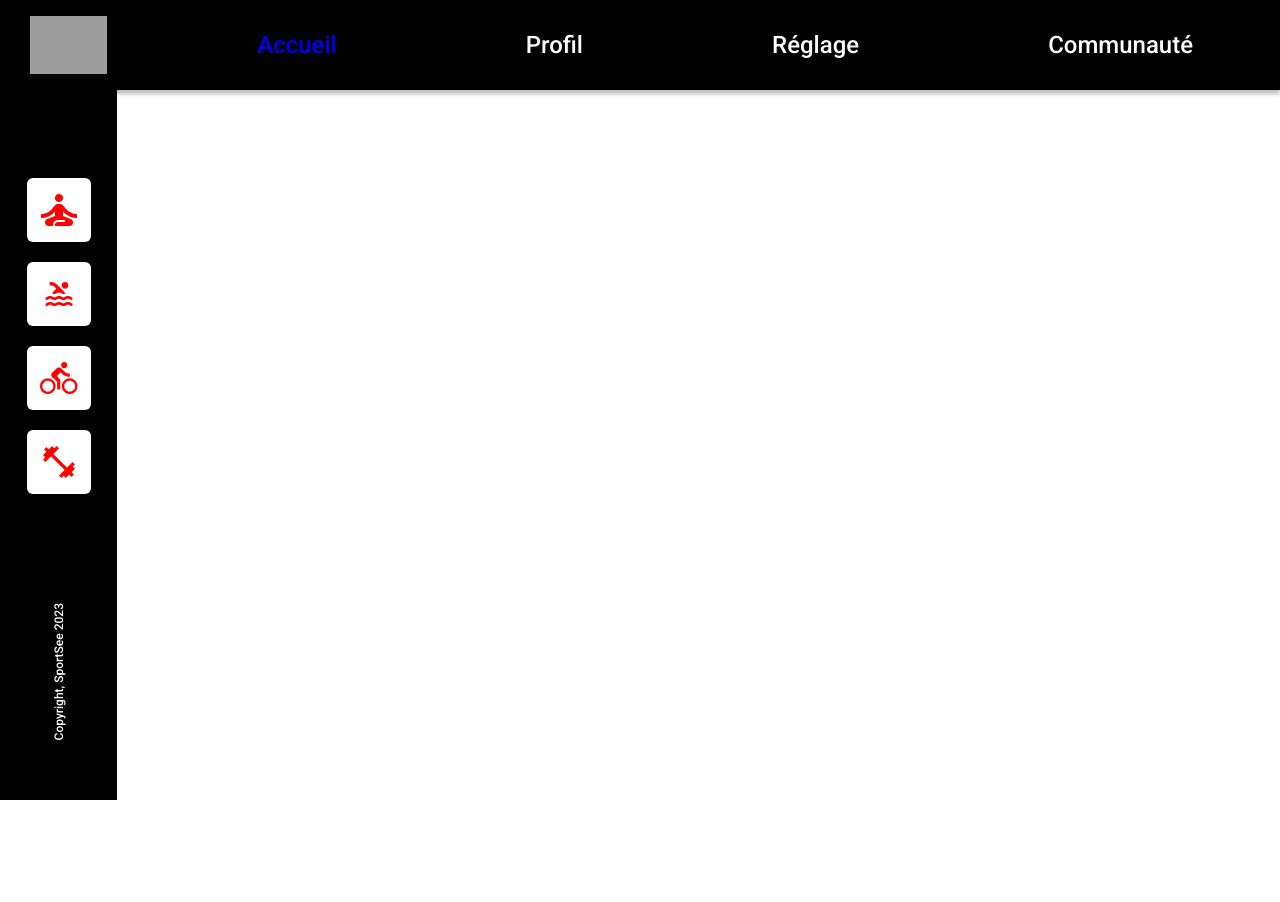
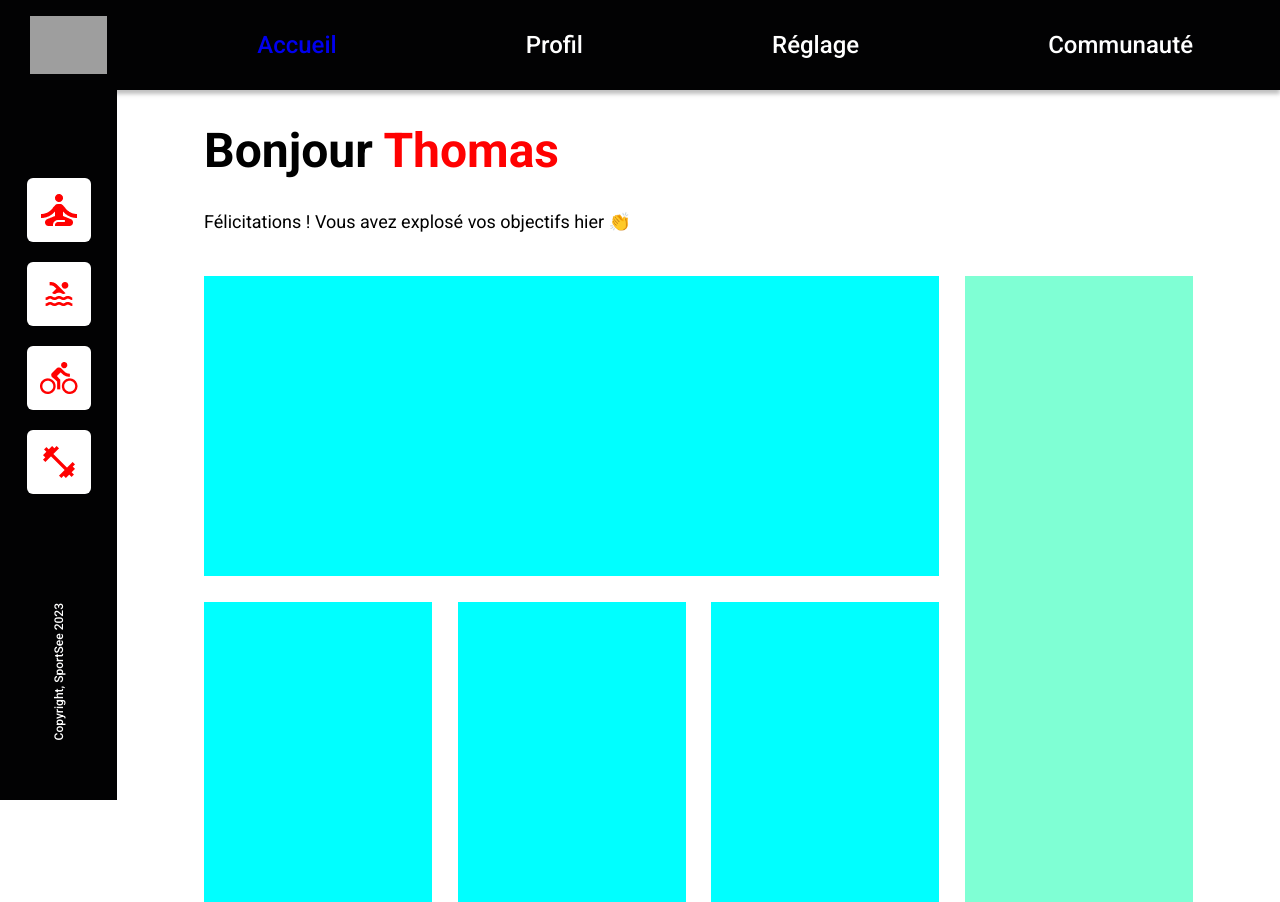
Before and after one commit to gsebdev/SportSee-App, a React (Create React App) app: page / in a window 1280 px wide. Before the commit the page ends 800 px from the top, so only its background shows below. Built offline with nearby package versions, Linux system fonts and the light colour scheme; grey boxes are pictures that could not be loaded.

Commit message:
addded: dashboard component and grid layout

```diff
--- a/src/App.jsx
+++ b/src/App.jsx
@@ -1,7 +1,7 @@
 import './scss/app.scss'
 import { createBrowserRouter, RouterProvider } from "react-router-dom"
 import Main from './components/Main'
-import Home from './components/Home'
+import Dashboard from './components/Dashboard'
 
 const router = createBrowserRouter([
   {
@@ -10,7 +10,7 @@ const router = createBrowserRouter([
     children: [
       {
         index: true,
-        element: <Home />
+        element: <Dashboard />
       }
     ]
   },
--- /dev/null
+++ b/src/components/Dashboard.jsx
@@ -0,0 +1,15 @@
+export default function Home(){
+    return (
+        <div className="dashboard">
+            <div className="title">
+                <h1>Bonjour <span className="title__name">Thomas</span></h1>
+                <p className="title__text">Félicitations ! Vous avez explosé vos objectifs hier 👏</p>
+            </div>
+            <div className="daily-activity"></div>
+            <div className="sessions-duration"></div>
+            <div className="performance"></div>
+            <div className="score"></div>
+            <div className="key-datas"></div>
+        </div>
+    )
+}
--- a/src/components/Home.jsx
+++ /dev/null
@@ -1,5 +0,0 @@
-export default function Home(){
-    return (
-        'home'
-    )
-}
--- a/src/scss/app.scss
+++ b/src/scss/app.scss
@@ -1,4 +1,5 @@
 @import url('https://fonts.googleapis.com/css2?family=Roboto:wght@400;500;700&display=swap');
 @import './utils/variables';
 @import './components/main';
+@import './components/dashboard';
 @import './components/square-icon';
--- /dev/null
+++ b/src/scss/components/_dashboard.scss
@@ -0,0 +1,46 @@
+.dashboard {
+    display: grid;
+    grid-template:  "title title title title" auto
+                    "graph1 graph1 graph1 side" auto
+                    "graph2 graph3 graph4 side" auto / 1fr 1fr 1fr 1fr;
+    gap: 2vw;
+    .title {
+        grid-area: title;
+        &__name{
+            color: $primary-color;
+        }
+        &__text{
+            font-weight: 400;
+        }
+    }
+    .daily-activity {
+        grid-area: graph1;
+        background-color: aqua;
+        height: 300px;
+        width: 100%;
+    }
+    .sessions-duration {
+        grid-area: graph2;
+        background-color: aqua;
+        height: 300px;
+        width: 100%;
+    }
+    .performance {
+        grid-area: graph3;
+        background-color: aqua;
+        height: 300px;
+        width: 100%;
+    }
+    .score {
+        grid-area: graph4;
+        background-color: aqua;
+        height: 300px;
+        width: 100%;
+    }
+    .key-datas {
+        grid-area: side;
+        background-color: aquamarine;
+        height: 100%;
+        width: 100%;
+    }
+}
--- a/src/scss/components/_main.scss
+++ b/src/scss/components/_main.scss
@@ -14,6 +14,9 @@ a {
 li {
     list-style: none;
 }
+h1 {
+    font-size: 2.667em;
+}
 
 header {
     box-sizing: border-box;
@@ -23,7 +26,7 @@ header {
     width: 100%;
     display: flex;
     align-items:center;
-    height: 90px;
+    height: $header-height;
     padding: 0 87px 0 30px;
     background-color: $primary-backround;
     box-shadow: 0px 4px 4px rgba(0, 0, 0, 0.25);
@@ -43,12 +46,16 @@ header {
     }
 
 }
+main {
+    margin: $header-height 0 0 $vertical-nav-width;
+    padding: 0 6.8% 0;
+}
 .vertical-nav {
     z-index: 1;
     position: fixed;
     top: 90px;
     left: 0;
-    width: 117px;
+    width: $vertical-nav-width;
     height: calc(100% - 90px);
     background-color: $primary-backround;
     color: white;
--- a/src/scss/utils/_variables.scss
+++ b/src/scss/utils/_variables.scss
@@ -1 +1,6 @@
 $primary-backround: #020203;
+$primary-color: #FF0101;
+
+
+$vertical-nav-width: 117px;
+$header-height: 90px;
```
